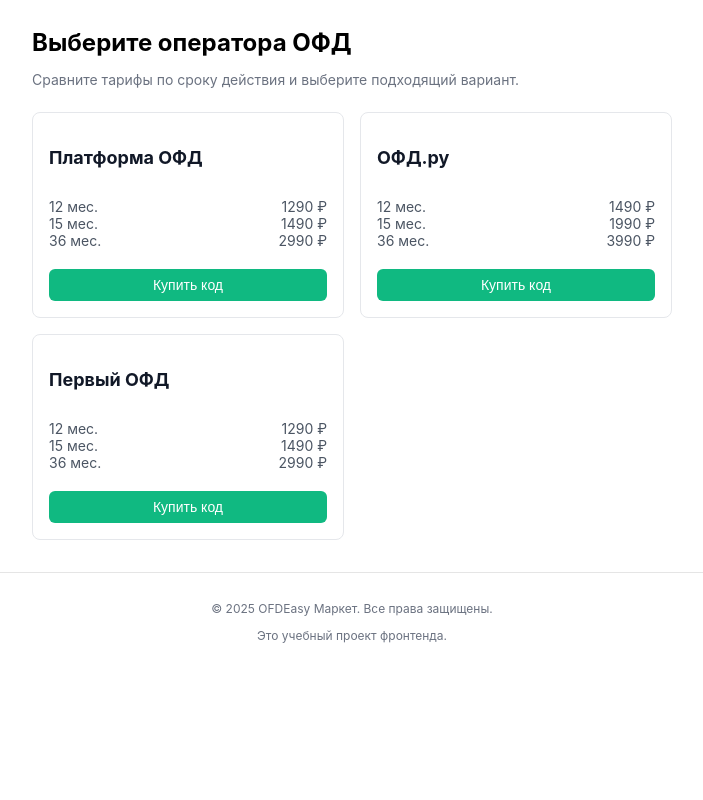
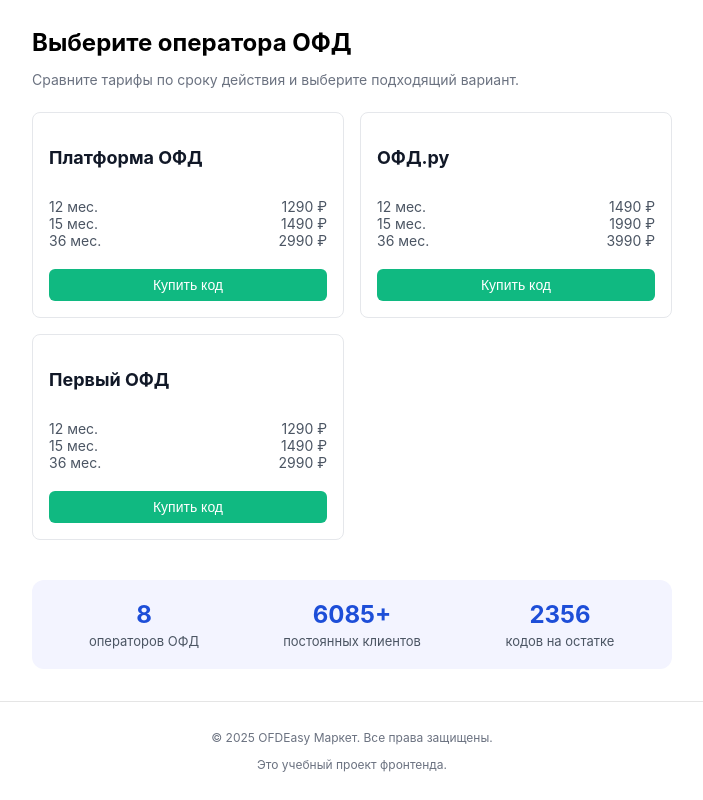
Before and after one commit to qwejssl/ofd-easy-market, a JavaScript app: page / in a window 1280 px wide. Shown: the part 365-1165 px from the top of the page, without its empty margins (288-991 px from the left). Before the commit the page ends 1036 px from the top, so only its background shows below. Built offline with nearby package versions, Linux system fonts and the light colour scheme; the HTML template or start-up script is replaced by a standard one.

Commit message:
add stats section

```diff
--- a/src/App.js
+++ b/src/App.js
@@ -2,12 +2,14 @@ import './App.css'
 import Hero from './components/Hero/Hero'
 import Layout from './components/Layout/Layout'
 import OFDList from './components/OFD/OFDList'
+import Stats from './components/Stats/Stats'
 
 function App() {
 	return (
 		<Layout>
 			<Hero />
 			<OFDList />
+			<Stats />
 		</Layout>
 	)
 }
--- /dev/null
+++ b/src/components/Stats/Stats.css
@@ -0,0 +1,25 @@
+.stats {
+	margin-top: 40px;
+	padding: 20px 16px;
+	border-radius: 12px;
+	background: #f3f4ff;
+	display: grid;
+	grid-template-columns: repeat(auto-fit, minmax(160px, 1fr));
+	gap: 16px;
+}
+
+.stats__item {
+	text-align: center;
+}
+
+.stats__number {
+	font-size: 24px;
+	font-weight: 700;
+	color: #1d4ed8;
+	margin-bottom: 4px;
+}
+
+.stats__label {
+	font-size: 13px;
+	color: #4b5563;
+}
--- /dev/null
+++ b/src/components/Stats/Stats.js
@@ -0,0 +1,22 @@
+import './Stats.css'
+
+function Stats() {
+	return (
+		<section className='stats'>
+			<div className='stats__item'>
+				<div className='stats__number'>8</div>
+				<div className='stats__label'>операторов ОФД</div>
+			</div>
+			<div className='stats__item'>
+				<div className='stats__number'>6085+</div>
+				<div className='stats__label'>постоянных клиентов</div>
+			</div>
+			<div className='stats__item'>
+				<div className='stats__number'>2356</div>
+				<div className='stats__label'>кодов на остатке</div>
+			</div>
+		</section>
+	)
+}
+
+export default Stats
```
